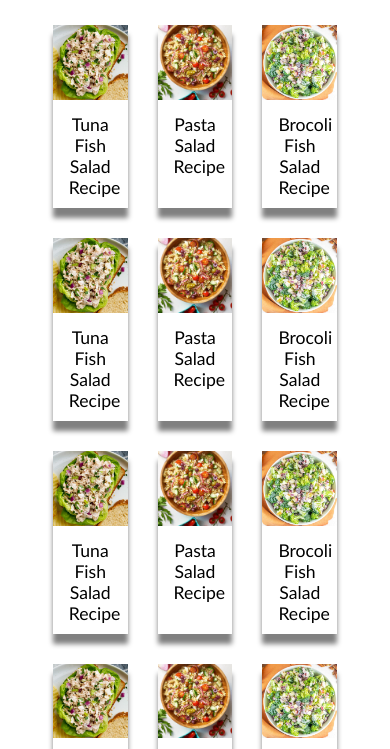
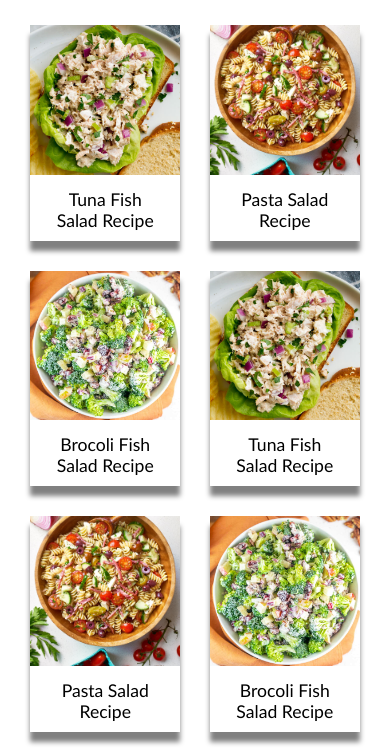
Before and after one commit to Paul-Mwaniki/recipe, a plain HTML site: page index.html in a window 390 px wide. Shown: the part 67-816 px from the top of the page. Drawn offline with Linux system fonts and the light colour scheme.

Commit message:
Make responsive by adding @medai query

```diff
--- a/styles/stylesheet.css
+++ b/styles/stylesheet.css
@@ -35,3 +35,9 @@ h1{
     gap:20px;
 
 }
+@media screen and (max-width:800px) {
+    .card{
+        width:40%;
+    }
+
+}
```
